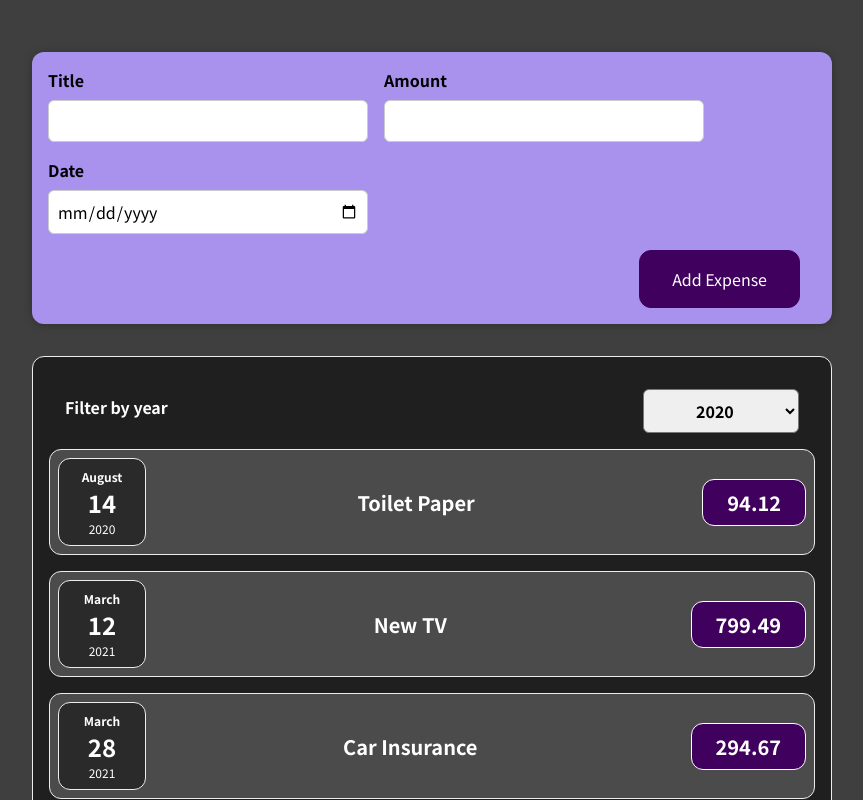
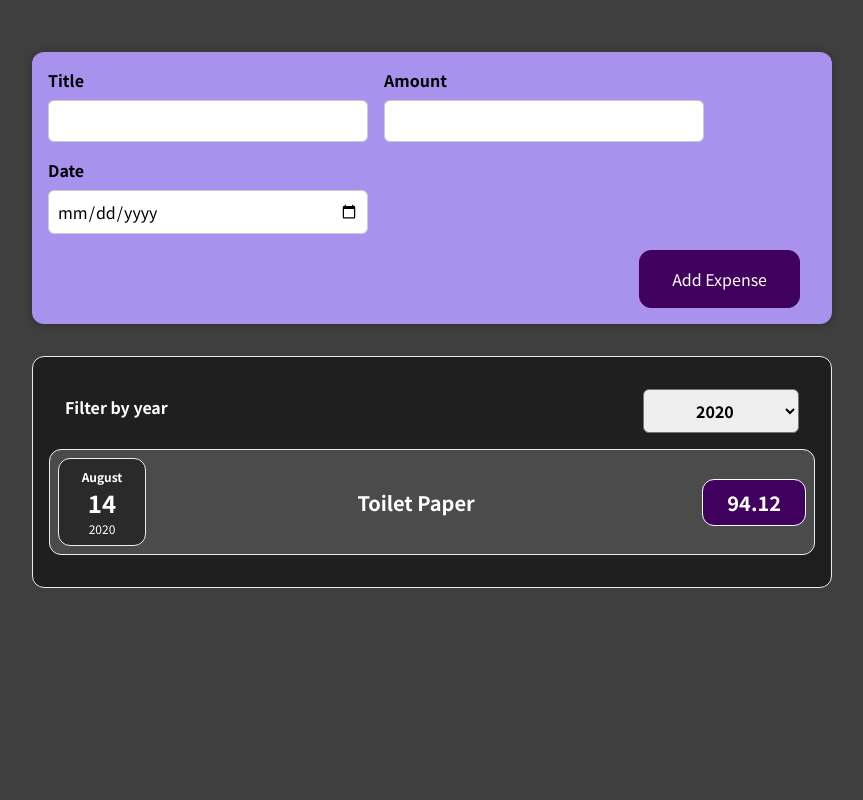
Before and after one commit to esiege/ReactTuts, a React (Create React App) app in the folder 01-starting-setup/: page / in a window 1280 px wide. Shown: the top 800 px of the page, without its empty margins (208-1071 px from the left). Built offline with nearby package versions, Linux system fonts and the light colour scheme.

Commit message:
added filter

```diff
--- a/01-starting-setup/src/Components/Expenses/Expenses.js
+++ b/01-starting-setup/src/Components/Expenses/Expenses.js
@@ -21,7 +21,9 @@ function Expenses(props) {
         onFilterChange={filterChangeEventHandler}
       />
 
-      {props.expenses.map((expense) => (
+      {props.expenses
+        .filter((expense) => expense.date.getFullYear() == filterYear)
+        .map((expense) => (
           <ExpenseItem
             key={expense.id}
             title={expense.title}
```
Lines whose indentation alone changed are shown as unchanged.
